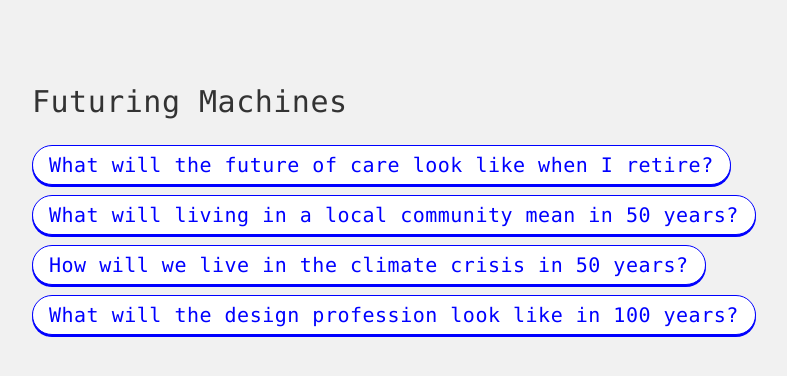
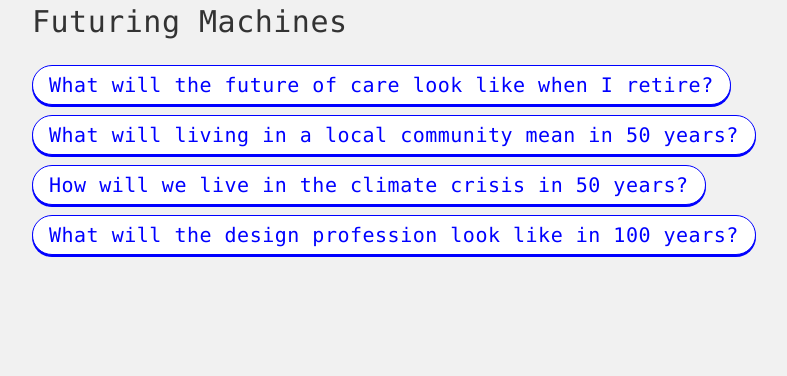
Before and after one commit to fidelthomet/futuring-machines, a Vue app: page / in a window 1280 px wide. Shown: the top 376 px of the page, without its empty margins (208-995 px from the left). Built offline with nearby package versions, Linux system fonts and the light colour scheme.

Commit message:
style: adjust margins in TheEditor and grid-template-rows in App.vue

```diff
--- a/src/App.vue
+++ b/src/App.vue
@@ -16,8 +16,8 @@ main {
     1fr [center-start] min(100vw - var(--padding) * 2, 800px)
     [center-end] 1fr;
   grid-template-rows:
-    var(--padding) [center-start] 1fr
-    [center-end] var(--padding);
+    [center-start] 1fr
+    [center-end];
   /* padding-bottom: 500px; */
 }
 </style>
--- a/src/components/TheEditor.vue
+++ b/src/components/TheEditor.vue
@@ -125,6 +125,8 @@ h1 {
   grid-column: center-start;
 }
 .editor {
+  margin-top: 50vh;
+  margin-bottom: 50vh;
   grid-column: center-start / center-end;
   grid-row: center-start / center-end;
   color: var(--color-editor-user);
```
